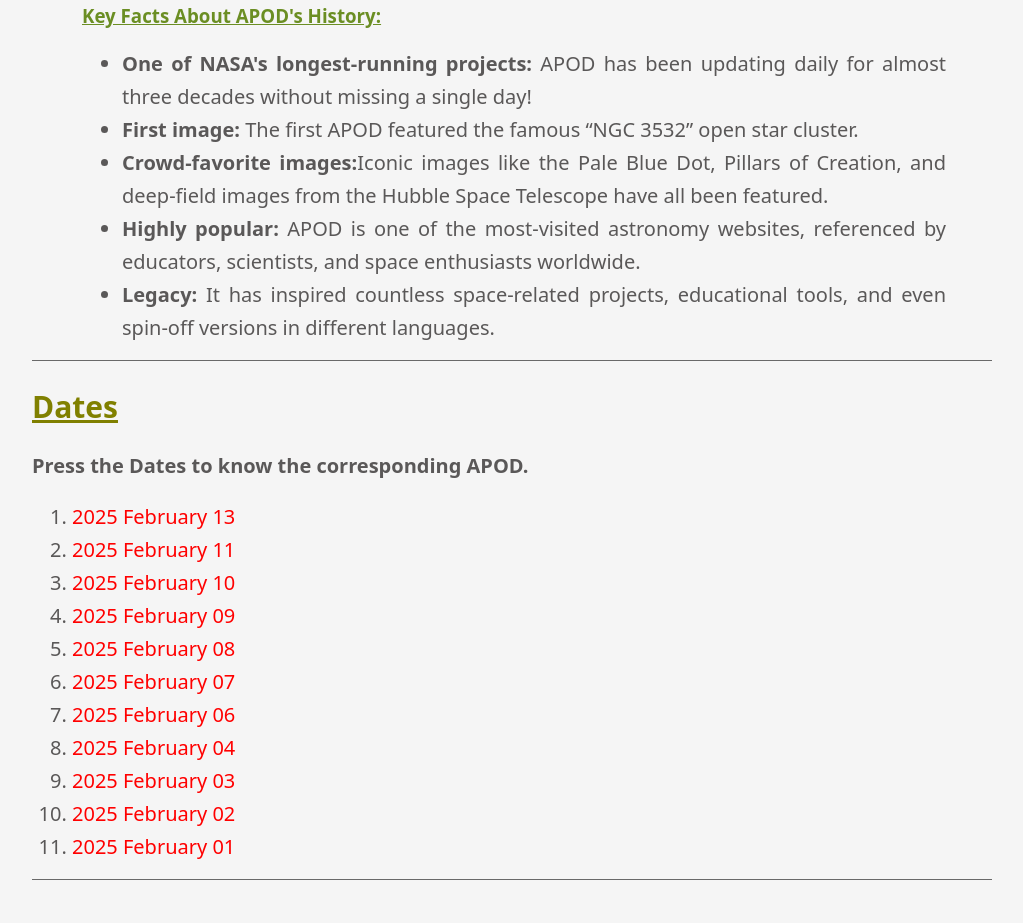
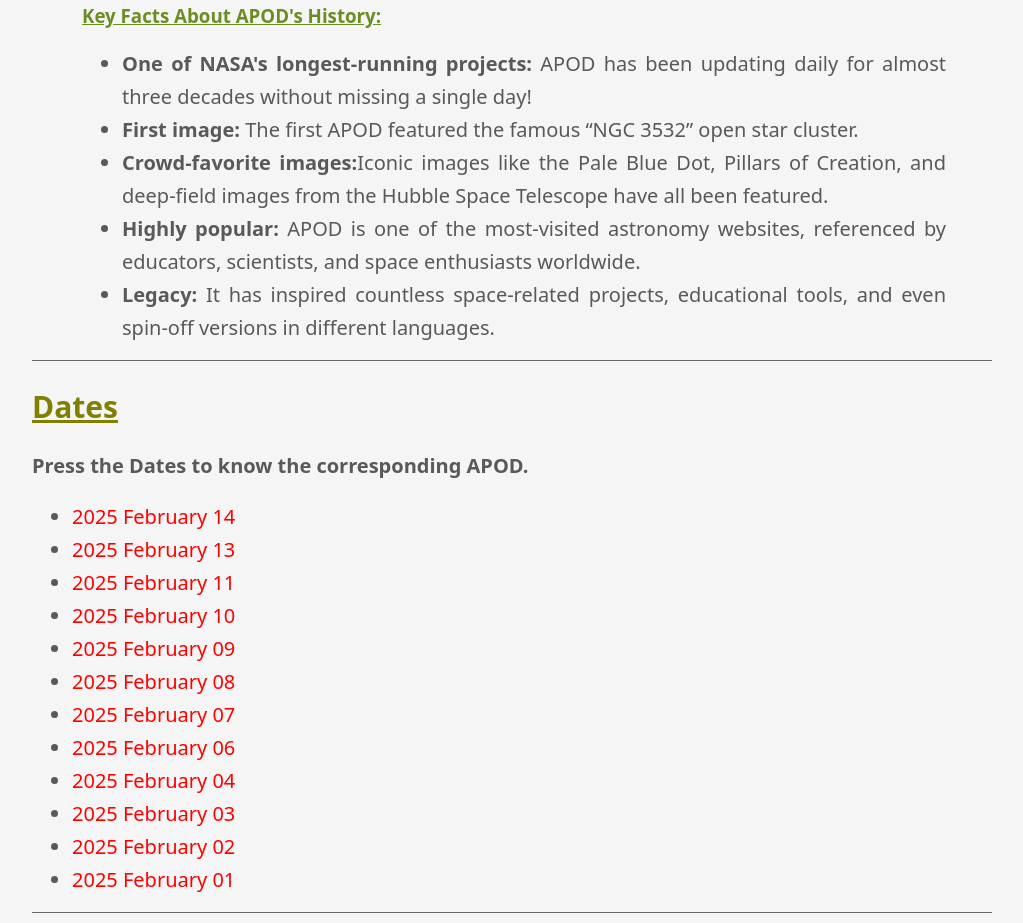
Before and after one commit to akshay-011/nasa-apod, a plain HTML site: page index.html in a window 1280 px wide. Shown: the part 955-1878 px from the top of the page, without its empty margins (128-1151 px from the left). Before the commit the page ends 1845 px from the top, so only its background shows below. Drawn offline with Linux system fonts and the light colour scheme.

Commit message:
did something

```diff
--- a/index.html
+++ b/index.html
@@ -1,8 +1,6 @@
 <!DOCTYPE html>
-<html lang="en">
+<html>
   <head>
-    <meta charset="UTF-8" />
-    <meta name="viewport" content="width=device-width, initial-scale=1.0" />
     <title>NASA | APOD</title>
     <style>
       * {
@@ -63,7 +61,7 @@
 
       #apod-list a {
         color: red;
-        text-decoration: none;
+        text-decoration: wavy;
       }
 
       h2 {
@@ -180,19 +178,20 @@
         <p>
           <strong>Press the Dates to know the corresponding APOD.</strong>
         </p>
-        <ol>
-          <li><a href="./apods/day1.html">2025 February 13</a></li>
-          <li><a href="./apods/day2.html">2025 February 11</a></li>
-          <li><a href="./apods/day3.html">2025 February 10</a></li>
-          <li><a href="./apods/day4.html">2025 February 09</a></li>
-          <li><a href="./apods/day5.html">2025 February 08</a></li>
-          <li><a href="./apods/day6.html">2025 February 07</a></li>
-          <li><a href="./apods/day7.html">2025 February 06</a></li>
-          <li><a href="./apods/day8.html">2025 February 04</a></li>
-          <li><a href="./apods/day9.html">2025 February 03</a></li>
-          <li><a href="./apods/day10.html">2025 February 02</a></li>
-          <li><a href="./apods/day11.html">2025 February 01</a></li>
-        </ol>
+        <ul>
+          <li><a href="./apods/day1.html">2025 February 14</a></li>
+          <li><a href="./apods/day2.html">2025 February 13</a></li>
+          <li><a href="./apods/day3.html">2025 February 11</a></li>
+          <li><a href="./apods/day4.html">2025 February 10</a></li>
+          <li><a href="./apods/day5.html">2025 February 09</a></li>
+          <li><a href="./apods/day6.html">2025 February 08</a></li>
+          <li><a href="./apods/day7.html">2025 February 07</a></li>
+          <li><a href="./apods/day8.html">2025 February 06</a></li>
+          <li><a href="./apods/day9.html">2025 February 04</a></li>
+          <li><a href="./apods/day10.html">2025 February 03</a></li>
+          <li><a href="./apods/day11.html">2025 February 02</a></li>
+          <li><a href="./apods/day12.html">2025 February 01</a></li>
+        </ul>
       </section>
     </main>
   </body>
```
Also changed, not shown: apods/day1.html (+3 -3 lines), apods/day10.html (+3 -3 lines), apods/day11.html (+3 -3 lines), apods/day12.html (added, +21 -0 lines), apods/day2.html (+3 -3 lines), apods/day3.html (+3 -3 lines), apods/day4.html (+3 -3 lines), apods/day5.html (+3 -3 lines), apods/day6.html (+3 -3 lines), apods/day7.html (+3 -3 lines), apods/day8.html (+3 -3 lines), apods/day9.html (+3 -3 lines), 1 other file.
